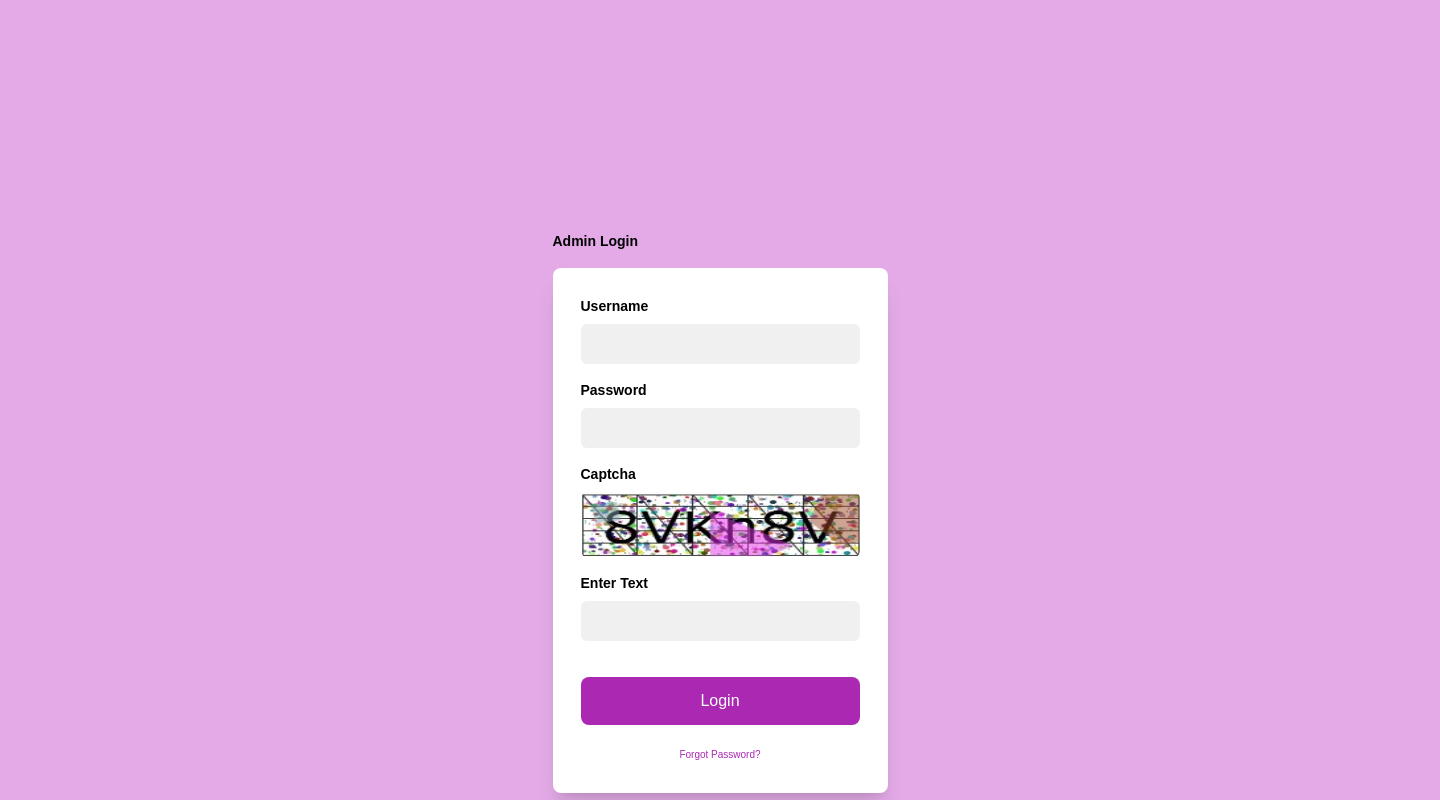
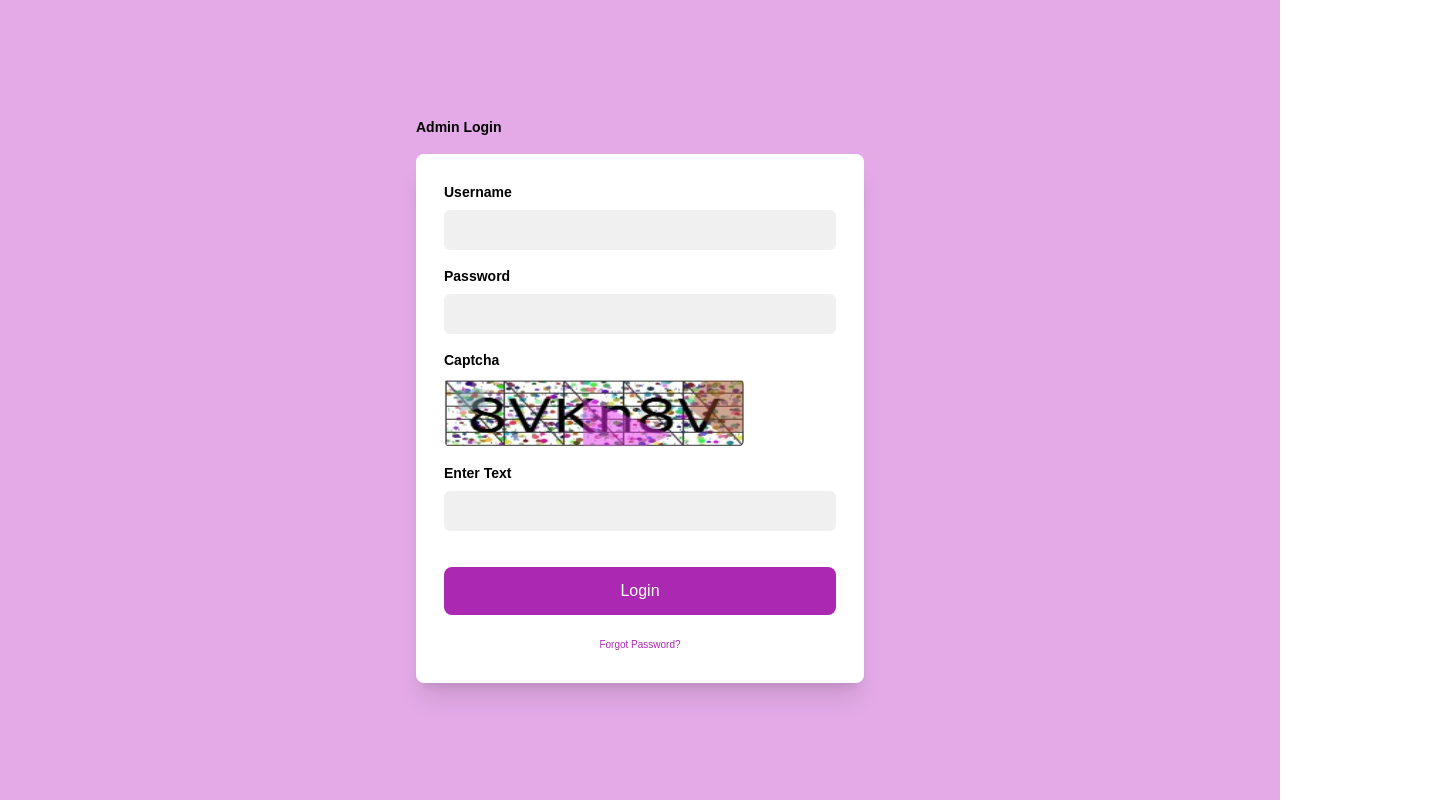
Before and after one commit to okolo157/voltis, a Next.js app: page /login in a window 1280 px wide. Shown: the top 800 px of the page, 1440 px wide, since content can reach past the window. Built offline with nearby package versions, Linux system fonts and the light colour scheme.

Commit message:
fix login page styling

```diff
--- a/app/login/page.tsx
+++ b/app/login/page.tsx
@@ -63,13 +63,13 @@ export default function LoginPage() {
   };
 
   return (
-    <div className="h-[1024px] w-[1440px] bg-[#E3AAE7] flex flex-col items-center justify-center">
-      <div>
+    <div className="min-h-screen flex flex-col items-center justify-center bg-[#E3AAE7] p-4">
+      <div className="w-full max-w-md">
         <h2 className="text-[14px] font-semibold mb-4 text-black text-left">
           Admin Login
         </h2>
         <form
-          className="w-[335px] bg-white shadow-xl rounded-[8px] p-7 text-black"
+          className="w-full bg-white shadow-xl rounded-[8px] p-7 text-black"
           onSubmit={handleSubmit}
         >
           <div className="mb-4">
```
